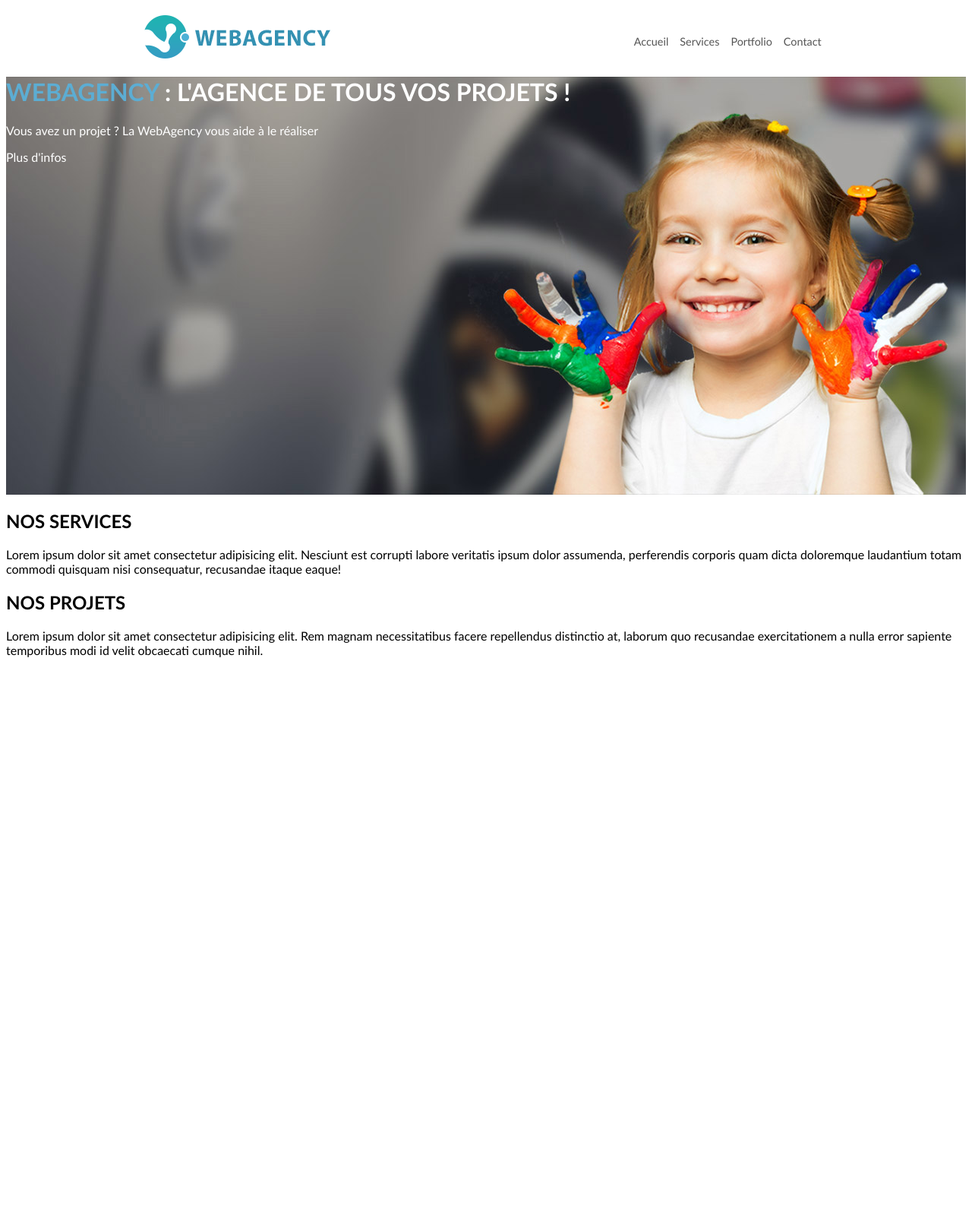
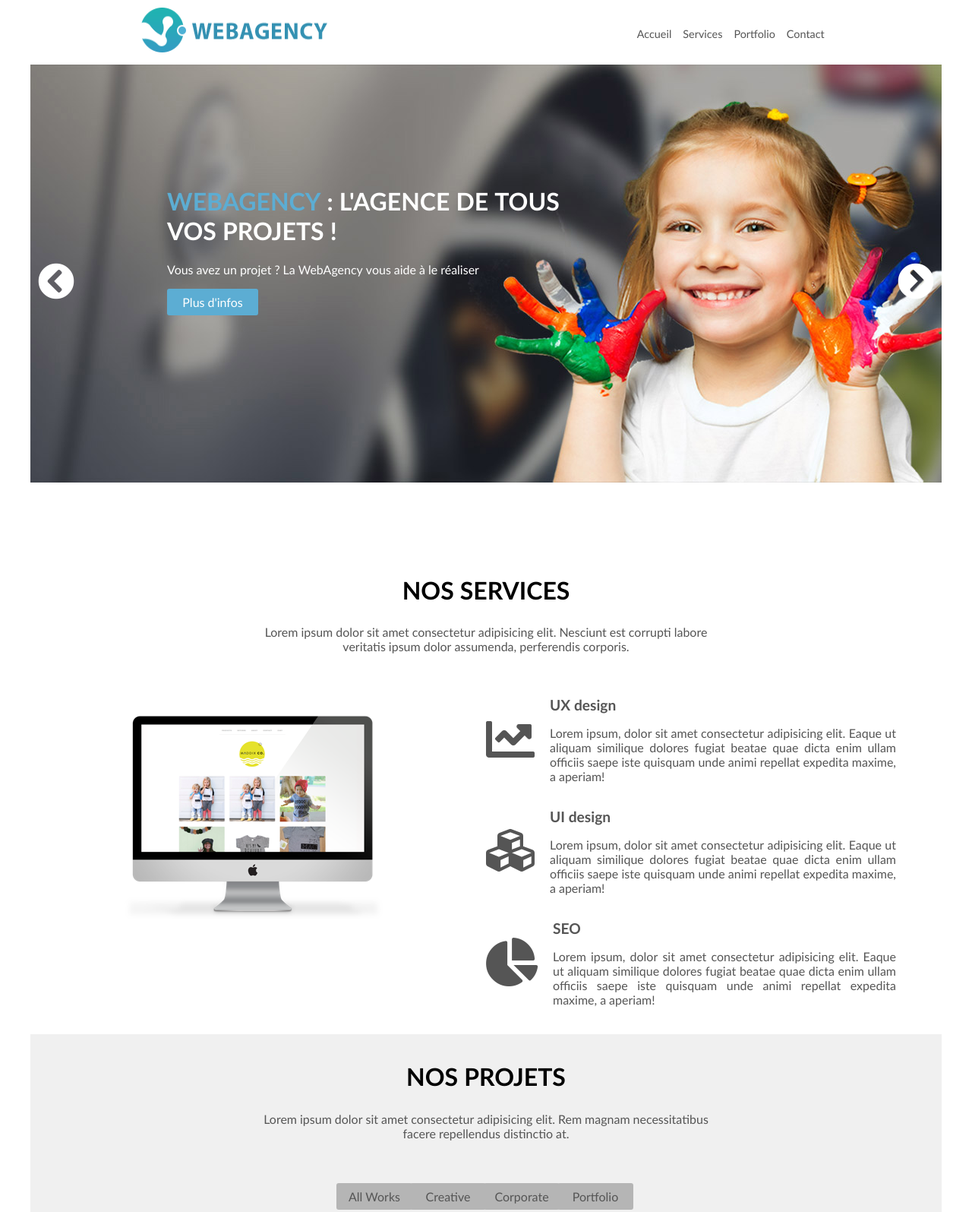
Before and after one commit to cgallitre/p1, a plain HTML site: page index.html in a window 1280 px wide. Shown: the top 1595 px of the page at 76% size. Before the commit the page ends 881 px from the top, so only its background shows below. Drawn offline with Linux system fonts and the light colour scheme; files whose address does not match are found by name.

Commit message:
Slider + Services

```diff
--- a/css/style.css
+++ b/css/style.css
@@ -11,20 +11,60 @@ Cyril Gallitre - février 2019
     font-style: normal;
 }
 
-.container{
-   margin:auto;
+/* Contenus principaux */
+
+#container{
+    width:1200px;
+    margin:auto;
 }
 
 body{
     margin-top:20px;
-    font-family: 'Trebuchet MS', Arial, sans-serif;
-
+    font-family: 'fontawesomeregular','Trebuchet MS', Arial, sans-serif;
+    color:#555555;
 }
 
+section h1{
+    text-transform: uppercase;
+    color:#000;
+    font-size:2em;
+    text-align: center;
+}
+
+section h2{
+    font-size:1.2em;
+}
+
+section .description{
+    width:50%;
+    margin:auto;
+    margin-bottom: 40px;
+    text-align: center;
+}
+
+section{
+    margin-top:20px;
+    padding-top:10px;
+}
+
+/* En-tête */
 header{
+    position:fixed;
+    top:0;
+    left:0;
+    right:0;
+    background-color: #ffffff;
+    height:70px;
+    padding-top:10px;
+    z-index:5;
+}
+
+#wrap_header{
     display: flex;
     justify-content: space-around;
 }
+
+
 /* Menu de navigation */
 nav{
     padding-top:10px;
@@ -33,41 +73,127 @@ nav{
 nav ul{
     list-style-type: none;
     display:flex;
-    justify-content: space-between;
+    justify-content: space-around;
 }
 
 nav li{
     margin-right:15px;
     color : #555555;
     font-size: 0.9em;
+
 }
 
-a{
+nav a{
     text-decoration: none;
     color:#555555;
 }
 
-a:hover{
+nav a:hover{
     border-top: 2px solid #5cadd3;
 }
 
+
 /* slider */
 
-.slider{
+#slider{
+    padding-top:30px;
+    position:relative;
     background: url(../images/slider/bg1.jpg) no-repeat center;
-    height:550px;
+    height:650px;
     color:#ffffff;
+    display: flex;
+    flex-direction: column;
+    justify-content: center;
+    align-items: center;
 }
 
 .name{
     color:#5cadd3;
 }
 
-.slider h1{
-    text-transform: uppercase;
+#slogan{
+    position: absolute;
+    top:30%;
+    left:15%;
 }
 
-/* Contenu texte de la page */
-section h1{
+#slider h1{
     text-transform: uppercase;
+    width:70%;
 }
+
+#fleche_gauche{
+    position: absolute;
+    top:48%;
+    left:10px;
+    font-size:3em;
+}
+
+#fleche_droite{
+    position: absolute;
+    top:48%;
+    right:10px;
+    font-size:3em;
+}
+
+.button{
+    background-color: #5cadd3;
+    width:120px;
+    text-align: center;
+    padding: 8px 0 8px 0;
+    border-radius: 3px;
+
+}
+
+/* Services */
+#services{
+    display: flex;
+    justify-content: space-between;
+}
+
+#UI, #SEO, #UX{
+    display:flex;
+    justify-content: space-between;
+    align-items: center;
+    width:90%;
+    text-align: justify;
+}
+
+.icones{
+    font-size:4em;
+    margin-right:20px;
+}
+
+#description_services{
+    width:50%;
+}
+
+/* Projets */
+
+#projets{
+    background-color: #f0f0f0;
+}
+
+#project_buttons{
+    display: flex;
+    justify-content: center;
+}
+
+.filter_button{
+    width:100px;
+    background-color: #b5b5b5;
+    text-align: center;
+    padding: 8px 0 8px 0;
+    margin-left:-3px;
+    border-radius: 3px;
+}
+
+.filter_button:hover{
+    background-color: #5cadd3;
+    color:#FFF;
+
+}
+
+#list_project{
+    display:flex;
+}
--- a/index.html
+++ b/index.html
@@ -3,20 +3,20 @@
 <head>
     <meta charset="UTF-8">
     <link rel="stylesheet" href="css/style.css">
+    <link rel="stylesheet" href="https://use.fontawesome.com/releases/v5.7.0/css/all.css" integrity="sha384-lZN37f5QGtY3VHgisS14W3ExzMWZxybE1SJSEsQp9S+oqd12jhcu+A56Ebc1zFSJ" crossorigin="anonymous">
     <meta name="viewport" content="width=device-width, initial-scale=1.0">
     <meta http-equiv="X-UA-Compatible" content="ie=edge">
     <title>WebAgency</title>
 </head>
 <body>
     <!-- container englobe toute le contenu de la page -->
-    <div class="container">
+    <div id="container">
 
-        <!-- bandeau supérieur avec logo + menu -->
+        <!-- bandeau supérieur fixe avec logo + menu -->
         <header>
+            <div id="wrap_header">
                 <!-- logo -->
-            <div class="logo">
                 <img src="images/logo.png" alt="Logo WebAgency">
-            </div>
                 <!-- Menu -->
                 <nav>
                     <ul>
@@ -26,25 +26,80 @@
                         <li><a href="#">Contact</a></li>
                     </ul>
                 </nav>
+            </div>
         </header>
 
         <!-- slider -->
-        <div class="slider">
+        <div id="slider">
+            <span id="fleche_gauche"><i class="fas fa-chevron-circle-left"></i></span>
+            <span id="fleche_droite"><i class="fas fa-chevron-circle-right"></i></span>
+            <div id="slogan">
                 <h1><span class="name">WEBAGENCY</span> : L'AGENCE DE TOUS VOS PROJETS !</h1>
                 <p>Vous avez un projet ? La WebAgency vous aide à le réaliser</p>
                 <p class="button">Plus d'infos</p>
+            </div>
         </div>
 
         <!-- Services -->
         <section>
             <h1>Nos services</h1>
-            <p>Lorem ipsum dolor sit amet consectetur adipisicing elit. Nesciunt est corrupti labore veritatis ipsum dolor assumenda, perferendis corporis quam dicta doloremque laudantium totam commodi quisquam nisi consequatur, recusandae itaque eaque!</p>
+            <p class="description">Lorem ipsum dolor sit amet consectetur adipisicing elit. Nesciunt est corrupti labore veritatis ipsum dolor assumenda, perferendis corporis.</p>
+
+            <div id="services">
+                <figure>
+                    <img id="img_services" src="images/main-feature.png" alt="Services de WebAgency" width="510" height="319">
+                </figure>
+                <div id="description_services">
+                    <div id="UX">
+                            <span class="icones"><i class="fas fa-chart-line"></i></span>
+                            <div id="text_UX">
+                                <h2>UX design</h2>
+                                <p>Lorem ipsum, dolor sit amet consectetur adipisicing elit. Eaque ut aliquam similique dolores fugiat beatae quae dicta enim ullam officiis saepe iste quisquam unde animi repellat expedita maxime, a aperiam!</p>
+                            </div>
+                        </div>
+
+                    <div id="UI">
+                            <span class="icones"><i class="fas fa-cubes"></i></span>
+                            <div id="text_UI">
+                                <h2>UI design</h2>
+                                <p>Lorem ipsum, dolor sit amet consectetur adipisicing elit. Eaque ut aliquam similique dolores fugiat beatae quae dicta enim ullam officiis saepe iste quisquam unde animi repellat expedita maxime, a aperiam!</p>
+                            </div>
+                    </div>
+
+                    <div id="SEO">
+                        <span class="icones"><i class="fas fa-chart-pie"></i></span>
+                        <div id="text_SEO">
+                            <h2>SEO</h2>
+                            <p>Lorem ipsum, dolor sit amet consectetur adipisicing elit. Eaque ut aliquam similique dolores fugiat beatae quae dicta enim ullam officiis saepe iste quisquam unde animi repellat expedita maxime, a aperiam!</p>
+                        </div>
+                    </div>
+                </div>
+            </div>
         </section>
 
         <!-- Projets -->
-        <section>
+        <section id="projets">
             <h1>Nos projets</h1>
-            <p>Lorem ipsum dolor sit amet consectetur adipisicing elit. Rem magnam necessitatibus facere repellendus distinctio at, laborum quo recusandae exercitationem a nulla error sapiente temporibus modi id velit obcaecati cumque nihil.</p>
+            <p class="description">Lorem ipsum dolor sit amet consectetur adipisicing elit. Rem magnam necessitatibus facere repellendus distinctio at.</p>
+            <div id="project_buttons">
+                <p class="filter_button">All Works</p>
+                <p class="filter_button">Creative</p>
+                <p class="filter_button">Corporate</p>
+                <p class="filter_button">Portfolio</p>
+            </div>
+            <div class="list_project">
+                <figure>
+                    <img src="images/portfolio/01.jpg" alt="">
+                    <figcaption>Portfolio Item 1</figcaption>
+                </figure>
+                <p><img src="images/portfolio/02.jpg" alt=""></p>
+                <p><img src="images/portfolio/03.jpg" alt=""></p>
+                <p><img src="images/portfolio/04.jpg" alt=""></p>
+                <p><img src="images/portfolio/05.jpg" alt=""></p>
+                <p><img src="images/portfolio/06.jpg" alt=""></p>
+                <p><img src="images/portfolio/07.jpg" alt=""></p>
+                <p><img src="images/portfolio/08.jpg" alt=""></p>
+            </div>
         </section>
 
         <!-- Pied de page -->
```
Also changed, not shown: favicon.ico (deleted), 1 other file. Lines whose indentation alone changed are shown as unchanged.
